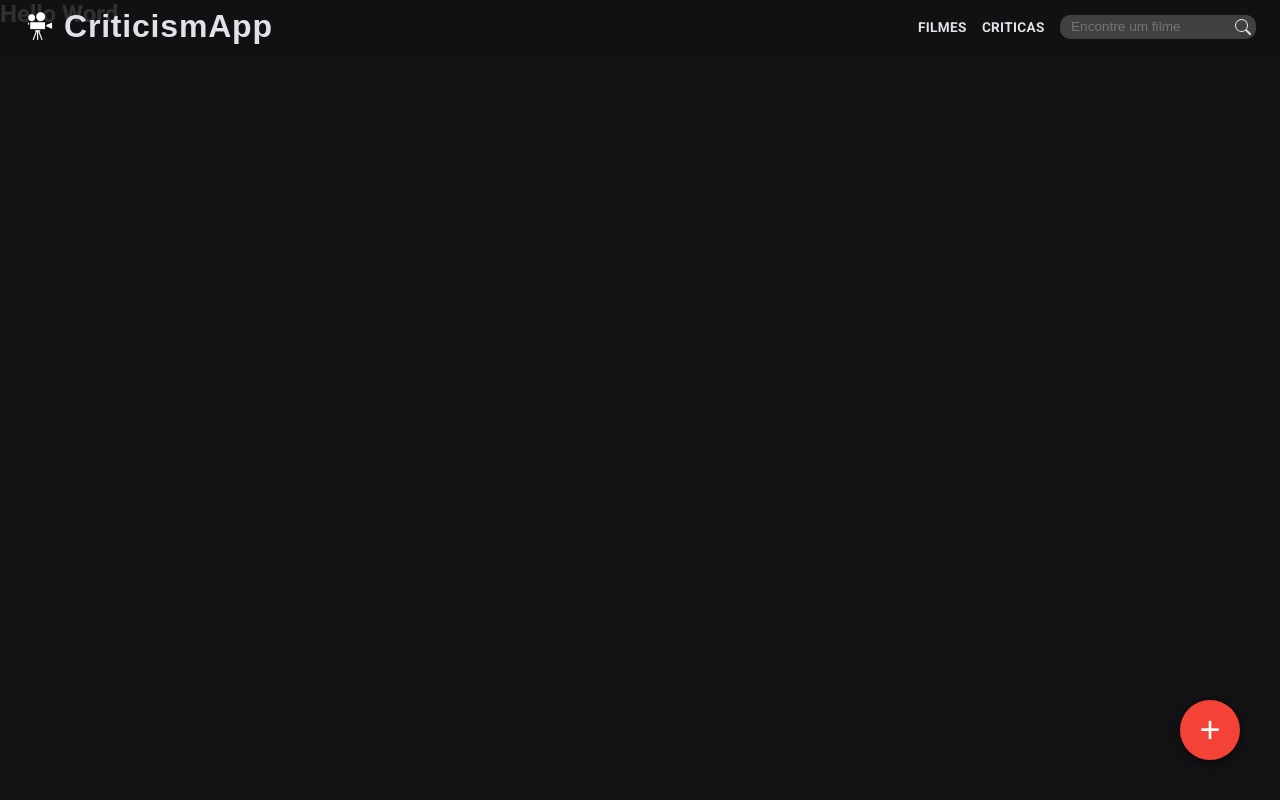
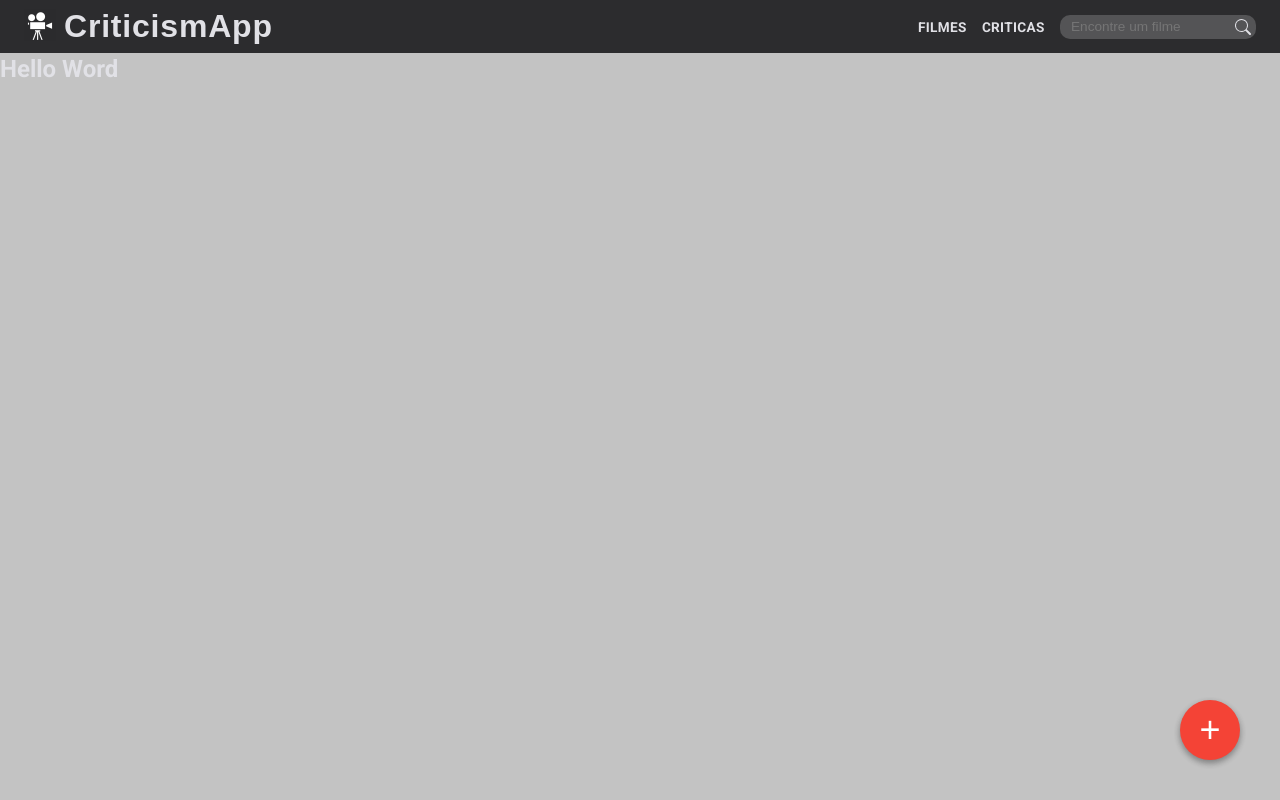
Before and after one commit to PedroPaiao/cristicism-app, a Next.js app: page / in a window 1280 px wide. Built offline with nearby package versions, Linux system fonts and the light colour scheme.

Commit message:
[UPDATE] changed colors theme for header tests

```diff
--- a/src/styles/globals.ts
+++ b/src/styles/globals.ts
@@ -13,4 +13,7 @@ export default createGlobalStyle`
     margin: 0;
     height: 100vh;
   }
+  main {
+    padding-top: 55px;
+  }
 `
--- a/src/styles/theme.ts
+++ b/src/styles/theme.ts
@@ -1,6 +1,6 @@
 const theme = {
   colors: {
-    background: '#121214',
+    background: '#c3c3c3',
     text: '#e1e1e6',
     primary: '#8257e6'
   }
```
